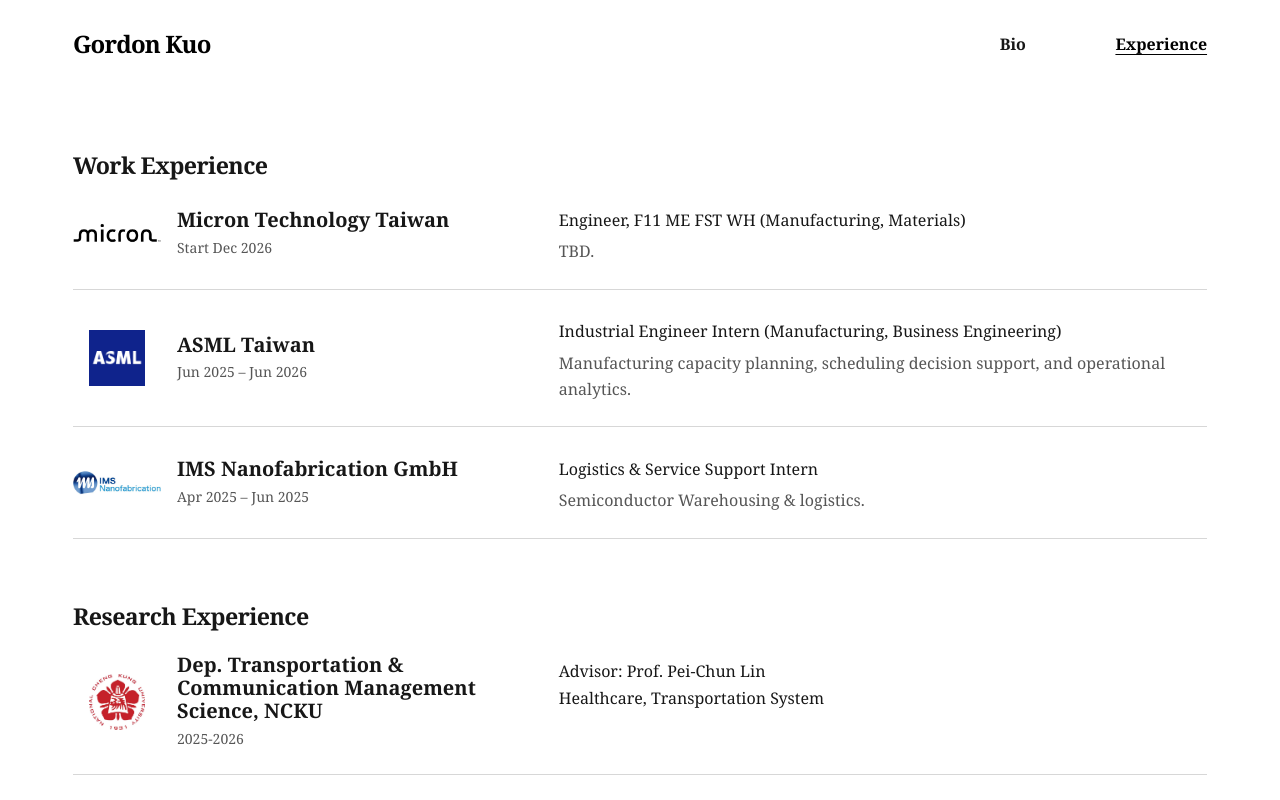
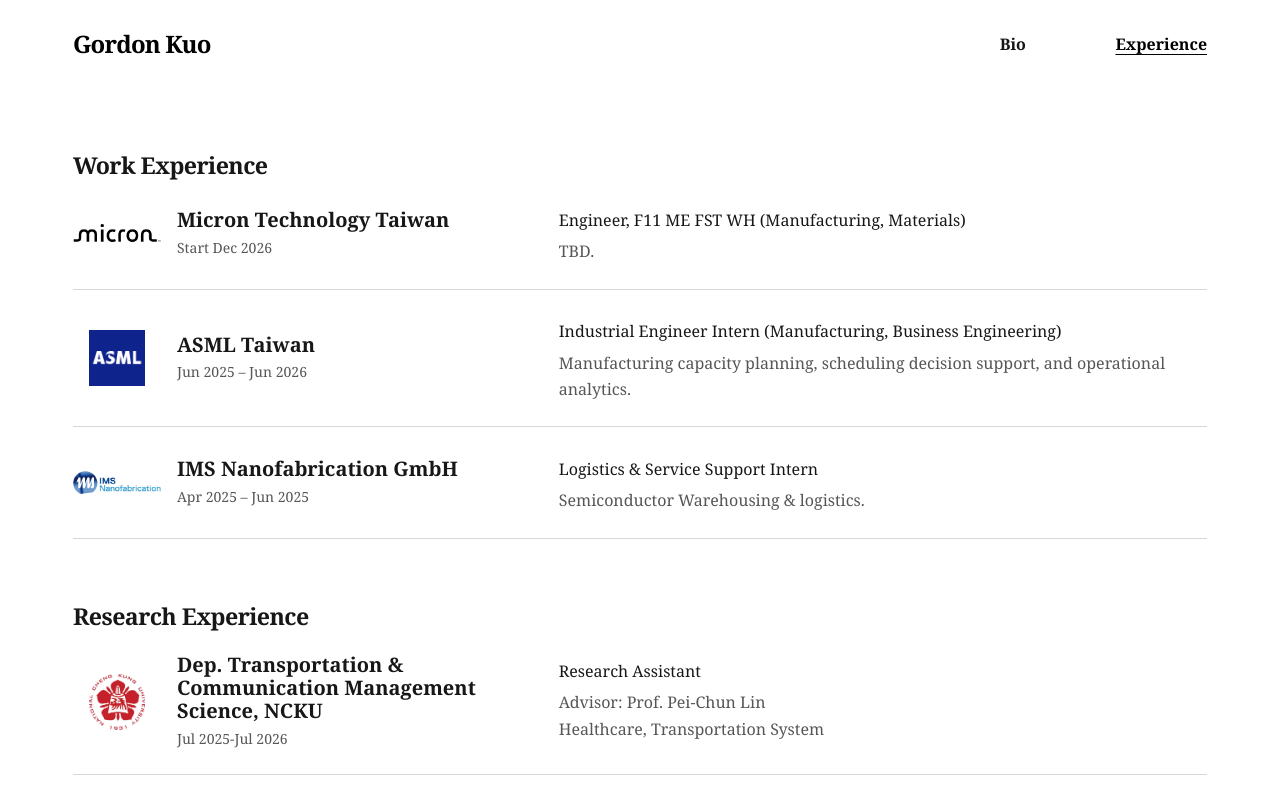
Before and after one commit to WeichenKuo1216/Gordon-Kuo.github.io, a plain HTML site: page resume.html in a window 1280 px wide. Shown: the top 800 px of the page. Drawn offline with Linux system fonts and the light colour scheme; a web font is replaced by a local one.

Commit message:
Update resume.html

```diff
--- a/resume.html
+++ b/resume.html
@@ -90,11 +90,14 @@
               <img class="company-logo" src="assets/ncku-logo1.jpg" alt="" width="88" height="56">
               <div>
                 <h3>Dep. Transportation & Communication Management Science, NCKU</h3>
-                <p class="resume-date">2025-2026</p>
+                <p class="resume-date">Jul 2025-Jul 2026</p>
               </div>
             </div>
             <div>
               <p class="resume-role">
+              Research Assistant
+            </p>
+            <p class="resume-detail">
               Advisor: Prof. Pei-Chun Lin<br>
               Healthcare, Transportation System
             </p>
```
